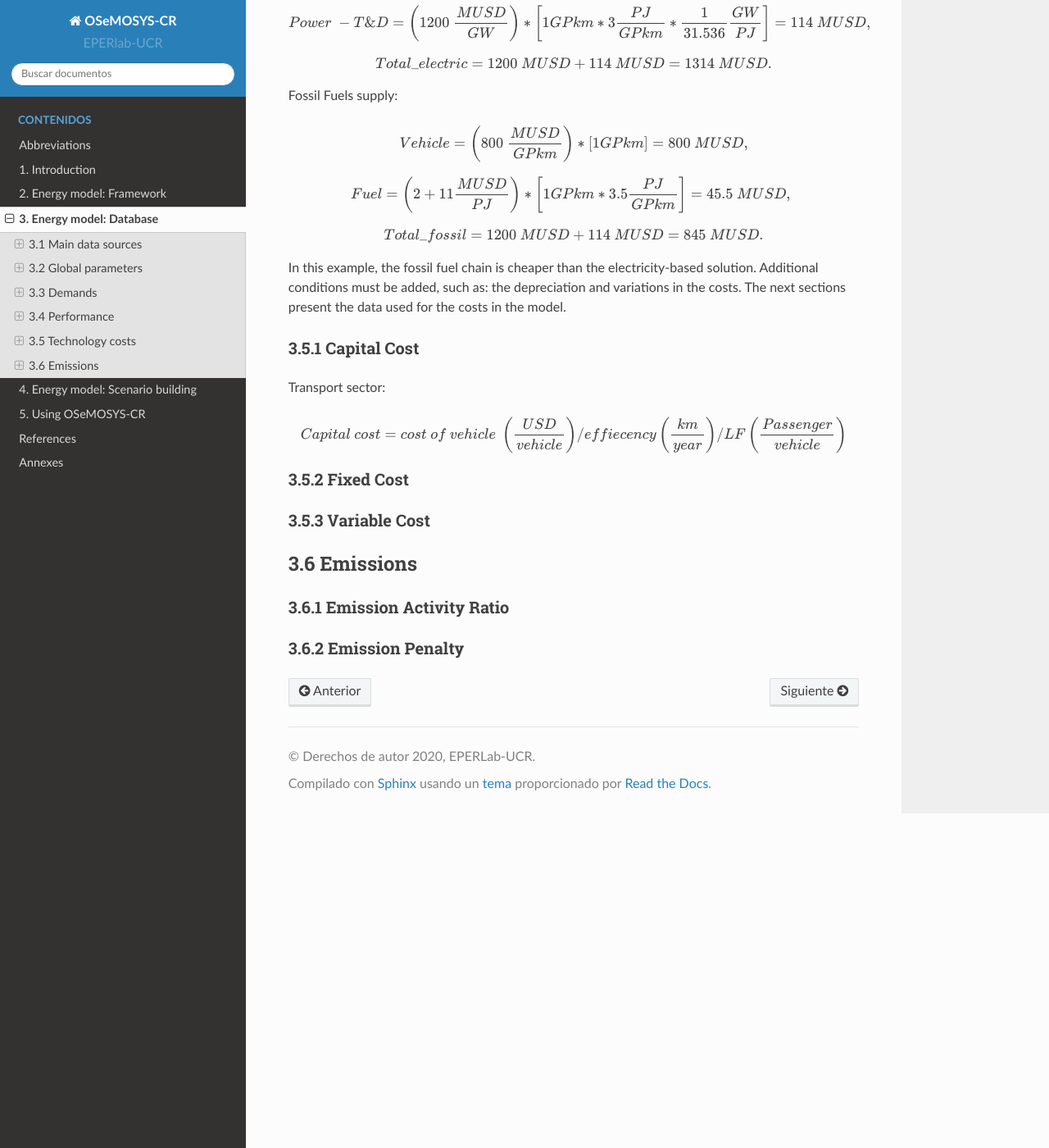
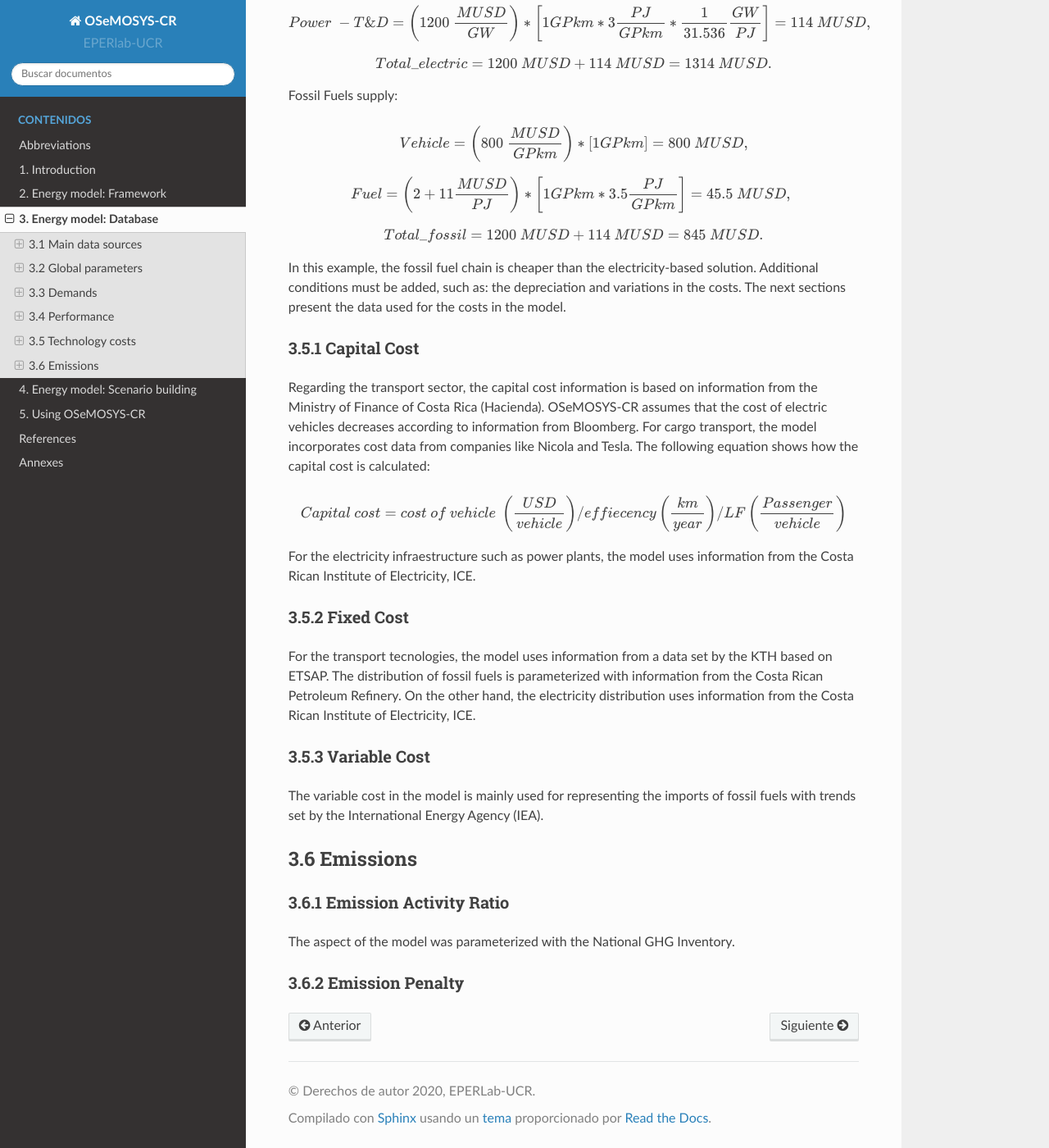
Before and after one commit to EPERLab/OSeMOSYS-CR, a Sphinx documentation site: the page built from docs/03EnergyModelDatabase.rst, in a window 1280 px wide and 1400 px high, scrolled down 12450 px. Shown: the whole window at 82% size. Built offline with Sphinx 7.4.7 and the Read the Docs theme 2.0.0, drawn with Linux system fonts in a browser that asks for light colours; formulas are drawn with MathJax 3.

Commit message:
Update 03EnergyModelDatabase.rst

```diff
--- a/docs/03EnergyModelDatabase.rst
+++ b/docs/03EnergyModelDatabase.rst
@@ -417,17 +417,24 @@ In this example, the fossil fuel chain is cheaper than the electricity-based sol
 3.5.1 Capital Cost
 ---------
 
-Transport sector:
+Regarding the transport sector, the  capital cost information is based on information from the Ministry of Finance of Costa Rica  (Hacienda). OSeMOSYS-CR assumes that the cost of electric vehicles decreases according to information from Bloomberg. For cargo transport, the model incorporates cost data from companies like Nicola and Tesla. The following equation shows how the capital cost is calculated:
 
 .. math::
 
    Capital\ cost=cost\ of\ vehicle\ \left(\frac{USD}{vehicle}\right)/effiecency\left(\frac{km}{year}\right)/LF\left(\frac{Passenger}{vehicle}\right)
 
+For the electricity infraestructure such as power plants, the model uses information from the Costa Rican Institute of Electricity, ICE.
+
 3.5.2 Fixed Cost
 ---------
 
+For the transport tecnologies, the model uses information from a data set by the KTH based on ETSAP. The distribution of fossil fuels is  parameterized with information from the Costa Rican Petroleum Refinery. On the other hand, the electricity distribution uses information from the Costa Rican Institute of Electricity, ICE.
+
+
 3.5.3 Variable Cost
 ---------
+
+The variable cost in the model is mainly used for representing the imports of fossil fuels with trends set by the International Energy Agency (IEA).
 
 3.6 Emissions
 +++++++++
@@ -435,5 +442,7 @@ Transport sector:
 3.6.1 Emission Activity Ratio
 ---------
 
+The aspect of the model was parameterized with the National GHG Inventory.
+
 3.6.2 Emission Penalty
 ---------
```
